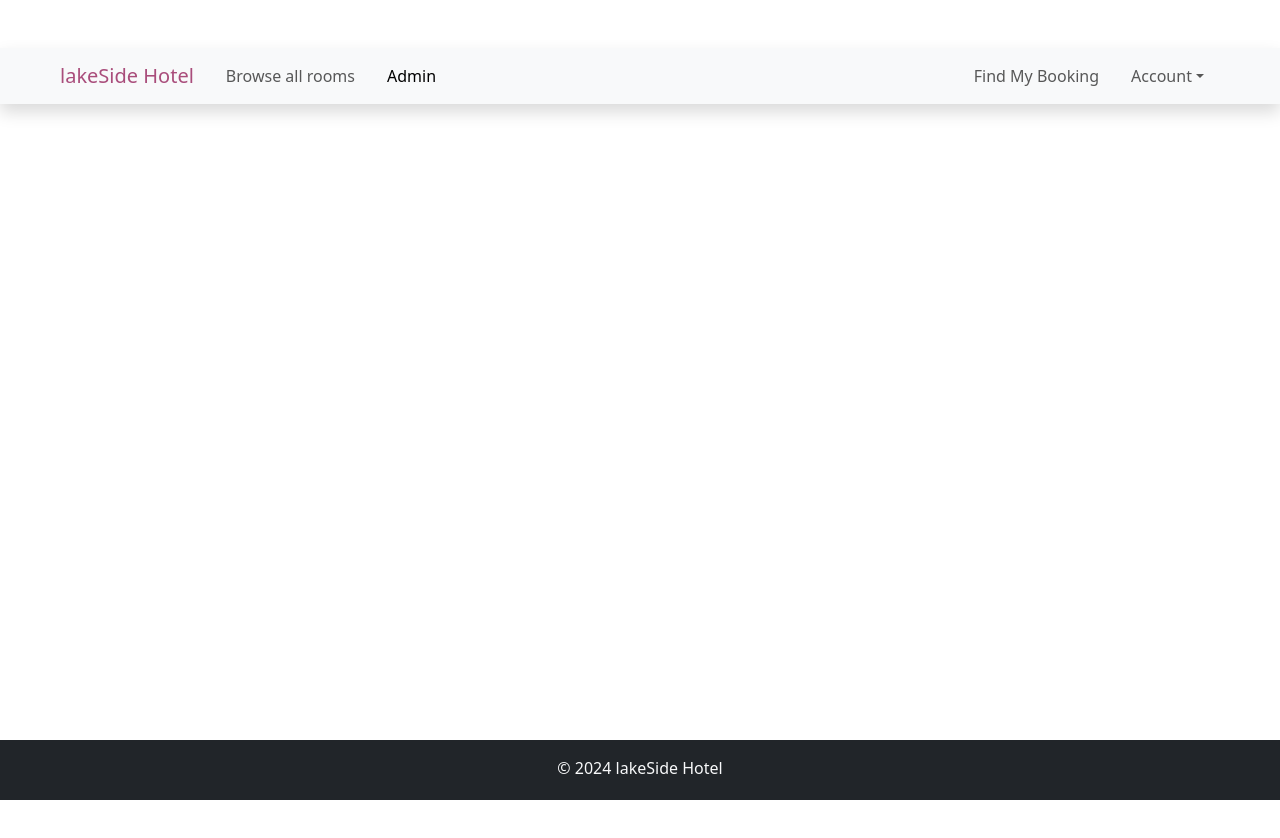
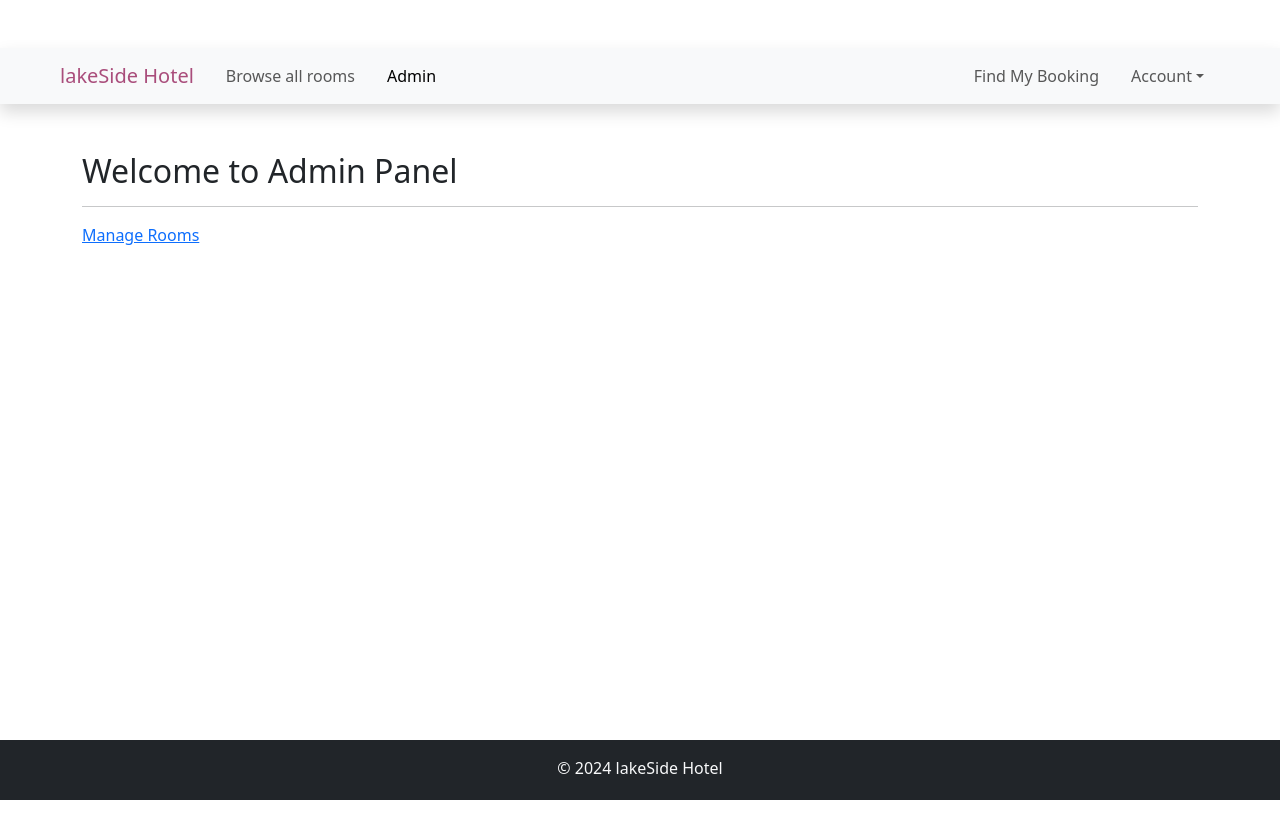
Before and after one commit to vbsanjay/lake-side-view-hotel, a React (Vite) app in the folder CLIENT/lakeSide-hotel/: page /admin in a window 1280 px wide. Shown: the top 838 px of the page. Built offline with nearby package versions, Linux system fonts and the light colour scheme.

Commit message:
basic admin page design done

```diff
--- a/CLIENT/lakeSide-hotel/src/App.jsx
+++ b/CLIENT/lakeSide-hotel/src/App.jsx
@@ -10,6 +10,7 @@
 import NavBar from './components/layout/NavBar'
 import Footer from './components/layout/Footer'
 import RoomListing from './components/room/RoomListing'
+import Admin from './components/admin/Admin'
 
 function App() {
   return (
@@ -23,6 +24,7 @@
           <Route path="/existing-rooms" element={<ExistingRooms/>}></Route>
           <Route path="/add-room" element={<AddRoom/>}></Route>
           <Route path="/browse-all-rooms" element={<RoomListing/>}></Route>
+          <Route path="/admin" element={<Admin/>}></Route>
         </Routes>
       </Router>
       <Footer/>
--- /dev/null
+++ b/CLIENT/lakeSide-hotel/src/components/admin/Admin.jsx
@@ -0,0 +1,16 @@
+import React from 'react'
+import { Link } from 'react-router-dom'
+
+const Admin = () => {
+  return (
+    <section className='container mt-5'>
+        <h2> Welcome to Admin Panel </h2>
+        <hr/>
+        <Link to={"/add-room"}>
+            Manage Rooms
+        </Link>
+    </section>
+  )
+}
+
+export default Admin
```
